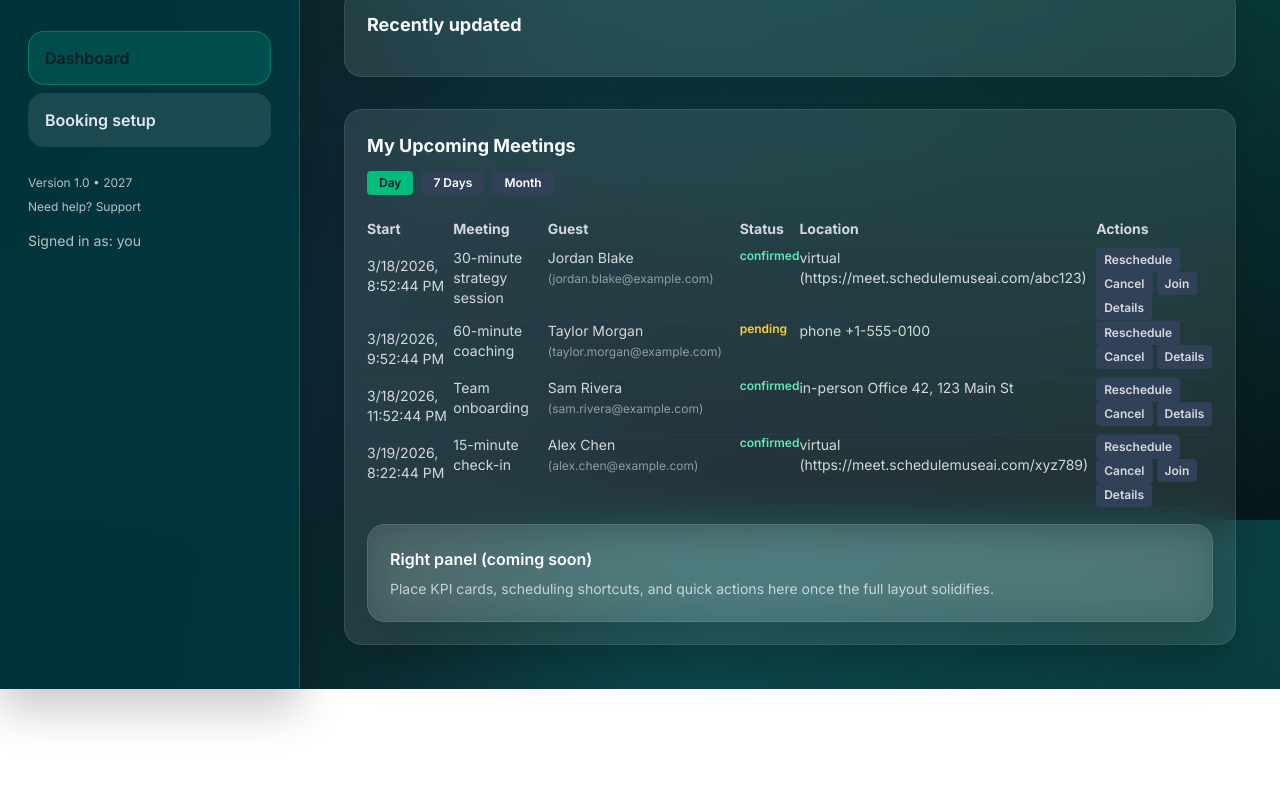
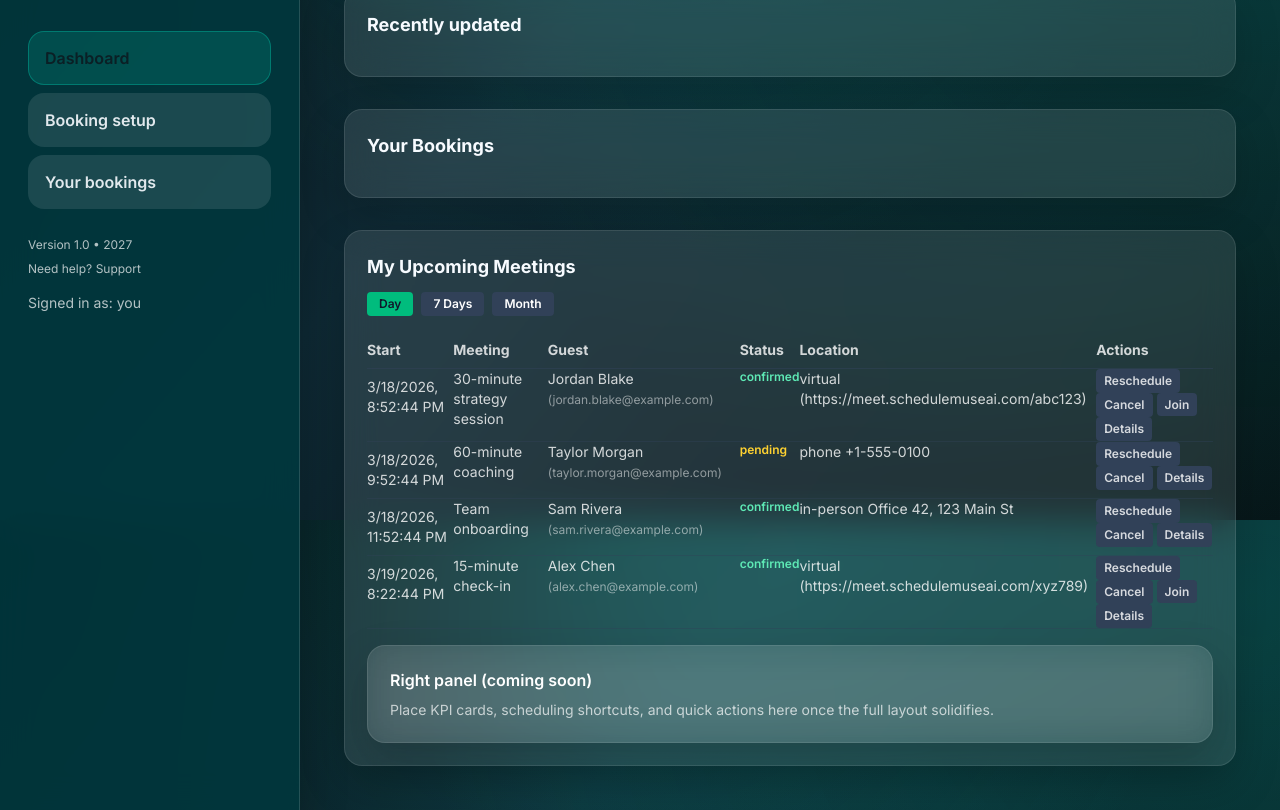
Before and after one commit to AndreaBHCE/app-schedule-muse-scheduling-v2, a Next.js app: page /dashboard in a window 1280 px wide. Shown: the part 280-1090 px from the top of the page. Before the commit the page ends 969 px from the top, so only its background shows below. Built offline with nearby package versions, Linux system fonts and the light colour scheme.

Commit message:
Add Your bookings nav item

```diff
--- a/src/app/dashboard/page.tsx
+++ b/src/app/dashboard/page.tsx
@@ -6,6 +6,7 @@ import { useEffect, useState } from "react";
 const navItems = [
   { href: "/dashboard", label: "Dashboard", active: true },
   { href: "/meeting-setup", label: "Booking setup", active: false },
+  { href: "/your-bookings", label: "Your bookings", active: false },
 ];
 
 type Booking = {
@@ -167,6 +168,19 @@ export default function DashboardPage() {
         </section>
 
         <section className="card">
+          <h3 className="card-title">Your Bookings</h3>
+          <div className="mt-4 grid gap-3 sm:grid-cols-2 lg:grid-cols-3">
+            {bookings.map((booking) => (
+              <article key={booking.id} className="card bg-slate-900 p-4 border border-slate-700">
+                <h4 className="font-semibold text-white">{booking.title}</h4>
+                <p className="text-sm text-white/70">Status: {booking.status}</p>
+                <p className="text-xs text-white/50">Updated {new Date(booking.updatedAt).toLocaleDateString()}</p>
+              </article>
+            ))}
+          </div>
+        </section>
+
+        <section className="card">
           <h3 className="card-title">My Upcoming Meetings</h3>
           <div className="mt-3 flex gap-2">
             {(["day", "week", "month"] as const).map((target) => (
```
